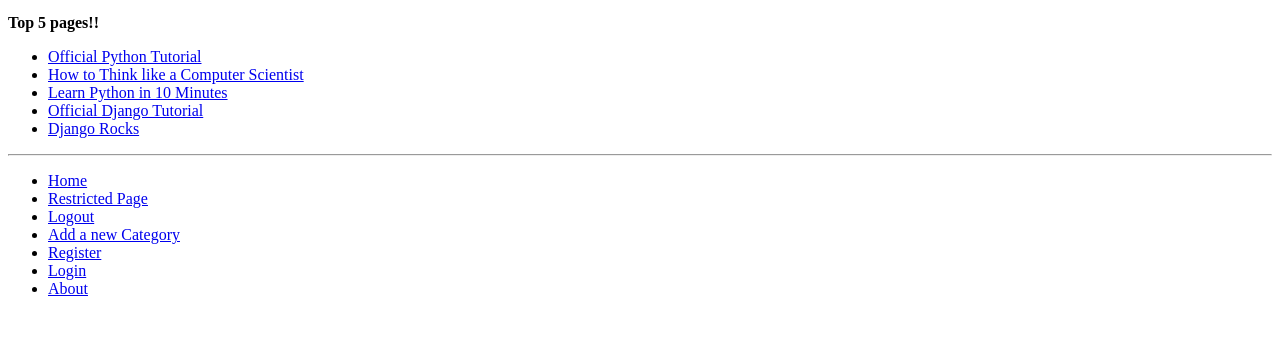
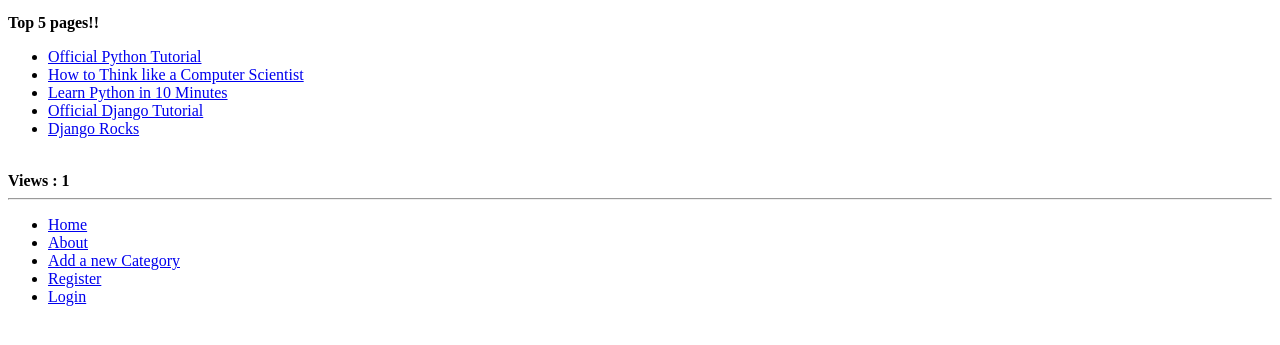
Before and after one commit to suyashkumar2409/rango-app, a Django app: page /rango/ in a window 1280 px wide. Shown: the part 208-553 px from the top of the page. Run offline with Django 3.2, Linux system fonts and the light colour scheme; data comes from the database, SQL or seed files in the repository; both versions use the stored data as it was after the commit.

Commit message:
Added Session Storage

```diff
--- a/tango/tango_with_django_project/rango/templates/base.html
+++ b/tango/tango_with_django_project/rango/templates/base.html
@@ -13,12 +13,14 @@
 		<div>
 			<ul>
 					<li><a href="{% url 'index' %}">Home</a></li>
-					<li><a href="{% url 'restricted' %}">Restricted Page</a></li>
+					<li><a href="{% url 'about' %}">About</a></li>
+					<li><a href="{% url 'add_category' %}">Add a new Category</a></li>
+					{% if user.is_authenticated %}
 					<li><a href="{% url 'logout' %}">Logout</a></li>
-					<li><a href="{% url 'add_category' %}">Add a new Category</a></li>
+					{% else %}
 					<li><a href="{% url 'register' %}">Register</a></li>
 					<li><a href="{% url 'login' %}">Login</a></li>
-					<li><a href="{% url 'about' %}">About</a></li>
+					{% endif %}
 			</ul>
 		</div>
 	</body>
--- a/tango/tango_with_django_project/rango/templates/index.html
+++ b/tango/tango_with_django_project/rango/templates/index.html
@@ -29,4 +29,7 @@
 			<strong>There are no pages present!</strong>
 
 		{% endif %}
+
+		<br />
+		<strong>Views : {{visits}}</strong>
 {% endblock %}
--- a/tango/tango_with_django_project/rango/urls.py
+++ b/tango/tango_with_django_project/rango/urls.py
@@ -7,8 +7,7 @@
 	url(r'^category/(?P<category_name_slug>[\w\-]+)/add_page/$',views.add_page,name='add_page'),
 	url(r'^category/(?P<category_name_slug>[\w\-]+)/$',views.category,name='category'),
 	url(r'^add_category/$',views.add_category,name='add_category'),
-	url(r'^$',views.index,name='restricted'),
-	url(r'^$',views.index,name='logout'),
+	url(r'^logout/$',views.user_logout,name='logout'),
 	url(r'^register/$',views.register,name='register'),
 	url(r'^login/$',views.user_login,name='login'),
 
--- a/tango/tango_with_django_project/rango/views.py
+++ b/tango/tango_with_django_project/rango/views.py
@@ -1,6 +1,8 @@
 from django.shortcuts import render
 from django.http import HttpResponse,HttpResponseRedirect
-from django.contrib.auth import login,authenticate
+from django.contrib.auth import login,authenticate,logout
+from django.contrib.auth.decorators import login_required
+from datetime import datetime
 from rango.models import Category,Page
 from rango.forms import CategoryForm,PageForm,UserForm,UserProfileForm
 import os
@@ -15,7 +17,36 @@
 
 	context = {'user':request.user, 'categories':category_list,'pages':pages_list,'numpage':len(pages_list)}
 
-	return render(request,'index.html',context)
+
+####### SETTING UP COUNTER USING COOKIES
+	visits = int(request.session.get('visits','1'))
+	if not visits:
+		visits = 1
+
+	context['visits'] = visits
+	reset_last_visit = False
+
+	last_visit = request.session.get('last_visit')
+
+	if last_visit:
+
+		last_visit_time = datetime.strptime(last_visit[:-7],"%Y-%m-%d %H:%M:%S")
+		if (datetime.now()-last_visit_time).days>0:
+			visits = visits+1
+			reset_last_visit = True
+
+	else:
+		reset_last_visit = True
+
+	response = render(request,'index.html',context)
+
+
+	if reset_last_visit is True:
+		request.session['last_visit'] = str(datetime.now())
+		request.session['visits'] = str(visits)
+	#request.session['visits'] = str(1)
+
+	return response
 
 def about(request):
 	context = {'text':"Hey!! THIS IS THE ABOUT PAGE YO!"}
@@ -23,6 +54,7 @@
 
 
 def register(request):
+
 	registered = False
 
 	if request.method == 'POST':
@@ -83,6 +115,13 @@
 
 		return render(request,'login.html',{})
 
+@login_required
+def user_logout(request):
+	logout(request)
+
+	return HttpResponseRedirect('/rango/')
+
+@login_required
 def category(request,category_name_slug):
 	context={'category_name':category_name_slug}
 	try:
@@ -102,6 +141,7 @@
 
 	return render(request,'category.html',context)
 
+@login_required
 def add_category(request):
 	if request.method == "POST":
 		form = CategoryForm(request.POST)
@@ -120,6 +160,7 @@
 
 		return render(request,'add_category.html',{'form':form})
 
+@login_required
 def add_page(request,category_name_slug):
 	try:
 		cat = Category.objects.get(slug = category_name_slug)
--- a/tango/tango_with_django_project/tango_with_django_project/settings.py
+++ b/tango/tango_with_django_project/tango_with_django_project/settings.py
@@ -9,7 +9,7 @@
 For the full list of settings and their values, see
 https://docs.djangoproject.com/en/1.8/ref/settings/
 """
-
+LOGIN_URL = '/rango/login/'
 STATIC_URL = '/static/'
 # Build paths inside the project like this: os.path.join(BASE_DIR, ...)
 import os
```
Also changed, not shown: tango/tango_with_django_project/db.sqlite3.
